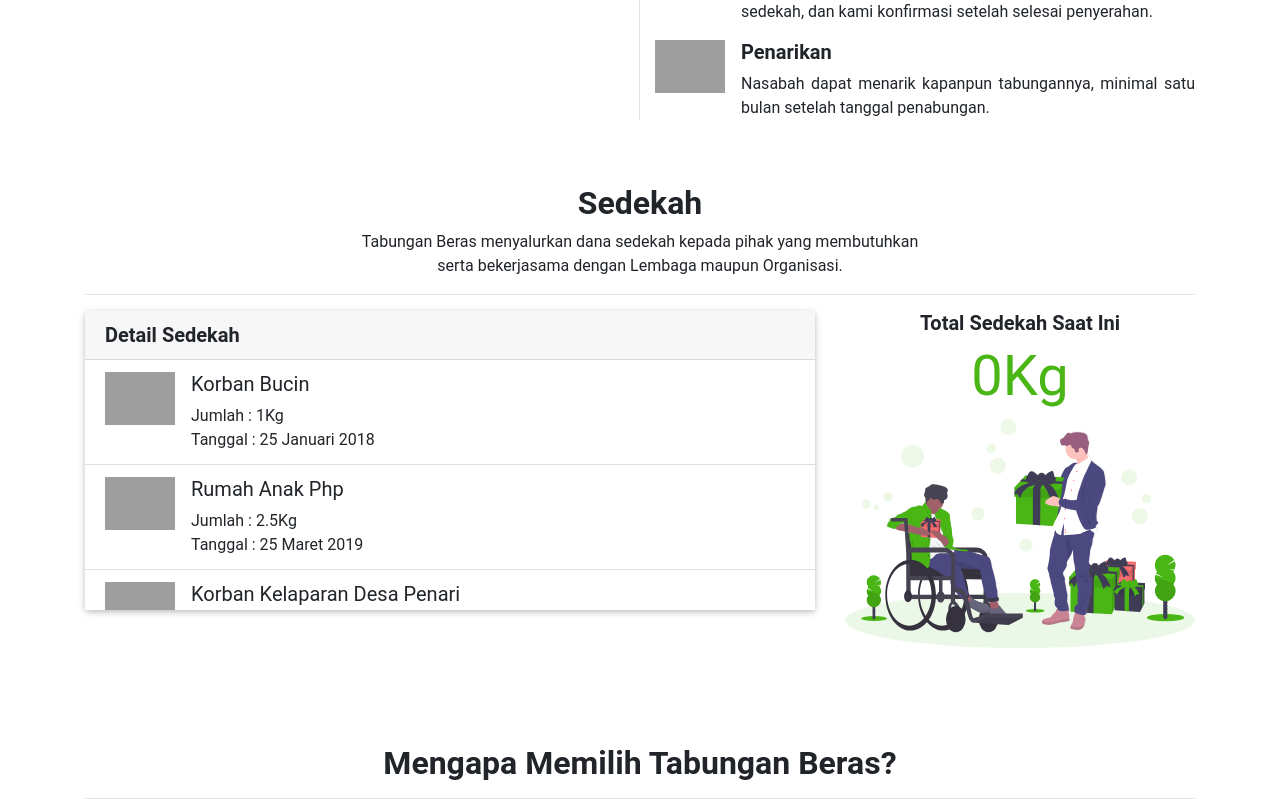
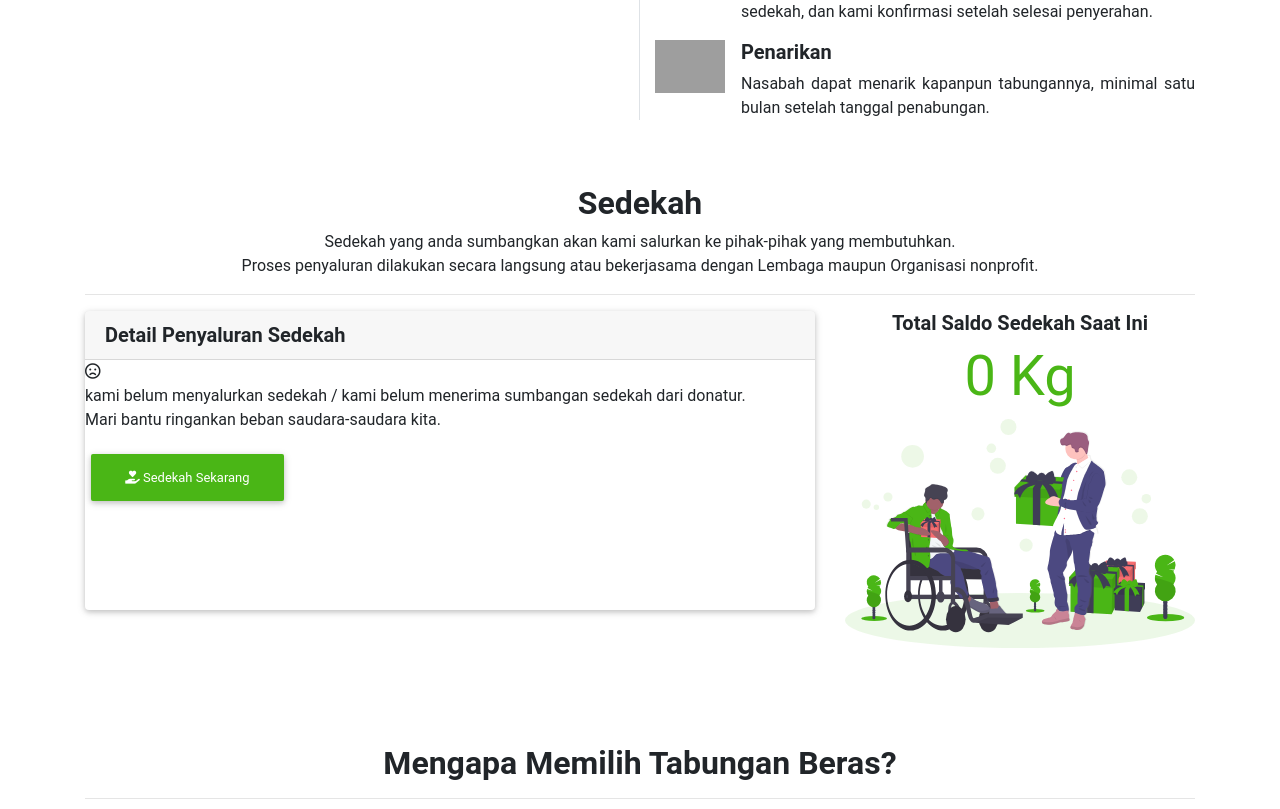
Before and after one commit to AXZV/tabungan-beras, a PHP site: page / in a window 1280 px wide. Shown: the part 1506-2315 px from the top of the page. Run offline with PHP 8.4, Linux system fonts and the light colour scheme; tables that the repository leaves empty or names only in its code hold one stand-in row (values such as "Sample post"); some libraries are stand-ins or nearby versions; grey boxes are pictures that could not be loaded.

Commit message:
pengumuman sedekah

```diff
--- a/index.php
+++ b/index.php
@@ -1,32 +1,21 @@
 <?php
 	session_start();
 	include('db_con2.php');
+	include 'function/fungsi.php';
 
 	$query3 = "SELECT SUM(`jumlah_transaksi_beras`) as total FROM log_sedekah WHERE status='sudah_diverifikasi'";
 	$results3 = mysqli_query($db, $query3) or die (mysqli_error());
 	$row3=mysqli_fetch_array($results3);
+	$lenght4 = mysqli_num_rows($results3);
 	$totalsedekah = round($row3['total'], 2);
 
-	//////////////////////  char dot dot
-	$totaltabungan = $totalsedekah;
-	if (strpos($totaltabungan, '.') !== false) {
-		$b=strstr($totaltabungan, '.', true);
-		$removecoma = str_replace('.', '', $b );
-		$takedecimal =  substr($totaltabungan, strpos($totaltabungan, ".") + 1);
-	}
-	else
-	{
-		$removecoma = $totaltabungan;
-		$takedecimal = null;
-	}
-	$hasil_rupiah = number_format($removecoma,0,'','.');
-	if (strpos($totaltabungan, '.') !== false) {
-		$finaltotalsaldo=$hasil_rupiah.",".$takedecimal;
-	}
-	else
-	{
-		$finaltotalsaldo=$hasil_rupiah;
-	}
+	$konv= new konversi;
+	$finaltotalsaldo = $konv->normal($totalsedekah);
+
+	$query2 = "SELECT * FROM log_penyaluran_sedekah";
+	$results2 = mysqli_query($db, $query2) or die (mysqli_error());
+	$lenght1=mysqli_num_rows($results2);
+
 ?>
 <!DOCTYPE html>
 <html>
@@ -215,56 +204,48 @@
 	<div class="container py-5">
 		<div class="heading text-center">
 			<h2 class="font-weight-bold">Sedekah</h2>
-			<p class="text-center">Tabungan Beras menyalurkan dana sedekah kepada pihak yang membutuhkan<br>serta bekerjasama dengan Lembaga maupun Organisasi.</p>
+			<p class="text-center">Sedekah yang anda sumbangkan akan kami salurkan ke pihak-pihak yang membutuhkan.<br>Proses penyaluran dilakukan secara langsung atau bekerjasama dengan Lembaga maupun Organisasi nonprofit.</p>
 			<hr>
 		</div>
 		<div class="row">
 			<div class="col-md-8 col-sm-12">
 				<div class="card mb-3">
 					<div class="card-header">
-						<h5 class="font-weight-bold m-0">Detail Sedekah</h5>
+						<h5 class="font-weight-bold m-0">Detail Penyaluran Sedekah</h5>
 					</div>
 					<div class="card-body p-0">
 						<div class="scr-div" style="height: 250px; overflow-y: auto;">
+						<?php if($lenght1 < 0){ ?>
 							<ul class="list-group list-group-flush">
+
+							<?php while ($row33 = mysqli_fetch_array($results2)){ ?>
 								<li class="list-group-item">
 									<div class="media">
 									  <img class="d-flex mr-3" width="70" src="https://image.flaticon.com/icons/svg/1530/1530847.svg" alt="Generic placeholder image">
 									  <div class="media-body">
-									    <h5 class="mt-0">Korban Bucin</h5>
-									    <p class="m-0"><span>Jumlah :</span> 1Kg</p>
-									    <p class="m-0"><span>Tanggal :</span> 25 Januari 2018</p>
+									    <h5 class="mt-0"><?php echo $row33['target']?></h5>
+									    <p class="m-0"><span>Jumlah :</span> <?php echo $row33['jumlah']?> Kg</p>
+									    <p class="m-0"><span>Tanggal :</span> <?php echo $row33['tanggal']?></p>
 									  </div>
 									</div>
 								</li>
-								<li class="list-group-item">
-									<div class="media">
-									  <img class="d-flex mr-3" width="70" src="https://image.flaticon.com/icons/svg/1530/1530847.svg" alt="Generic placeholder image">
-									  <div class="media-body">
-									    <h5 class="mt-0">Rumah Anak Php</h5>
-									    <p class="m-0"><span>Jumlah :</span> 2.5Kg</p>
-									    <p class="m-0"><span>Tanggal :</span> 25 Maret 2019</p>
-									  </div>
+								<?php } ?>
+							</ul>
+							<?php } else {?>
+									<div>
+										<i class="far fa-frown"></i>
+										<p>kami belum menyalurkan sedekah / kami belum menerima sumbangan sedekah dari donatur.<br>
+										Mari bantu ringankan beban saudara-saudara kita.</p>
+										<a href="sedekah/beras" class="btn btn-color"><i class="fas fa-hand-holding-heart"></i> Sedekah Sekarang</a>
 									</div>
-								</li>
-								<li class="list-group-item">
-									<div class="media">
-									  <img class="d-flex mr-3" width="70" src="https://image.flaticon.com/icons/svg/1530/1530847.svg" alt="Generic placeholder image">
-									  <div class="media-body">
-									    <h5 class="mt-0">Korban Kelaparan Desa Penari</h5>
-									    <p class="m-0"><span>Jumlah :</span> 14.5Kg</p>
-									    <p class="m-0"><span>Tanggal :</span> 25 Januari 2020</p>
-									  </div>
-									</div>
-								</li>
-							</ul>
+							<?php } ?>
 						</div>
 					</div>
 				</div>
 			</div>
 			<div class="col-md-4 col-sm-12 text-center">
-				<h5 class="mt-0 font-weight-bold">Total Sedekah Saat Ini</h5>
-				<h1 class="font-color" style="font-size: 3.5rem;"><span class="counter"><?php echo $finaltotalsaldo ?></span>Kg</h1>
+				<h5 class="mt-0 font-weight-bold">Total Saldo Sedekah Saat Ini</h5>
+				<h1 class="font-color" style="font-size: 3.5rem;"><span class="counter"><?php echo $finaltotalsaldo ?></span> Kg</h1>
 				<img class="img-fluid" src="asset/image/undraw_gifts_btw0.svg">
 			</div>
 		</div>
```
